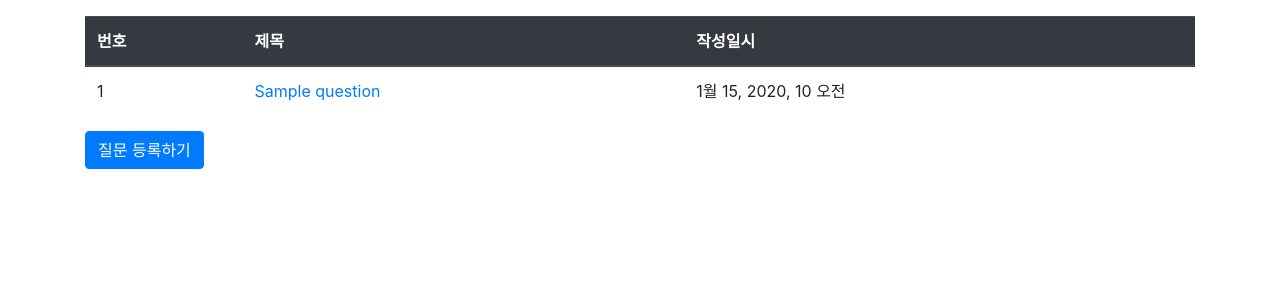
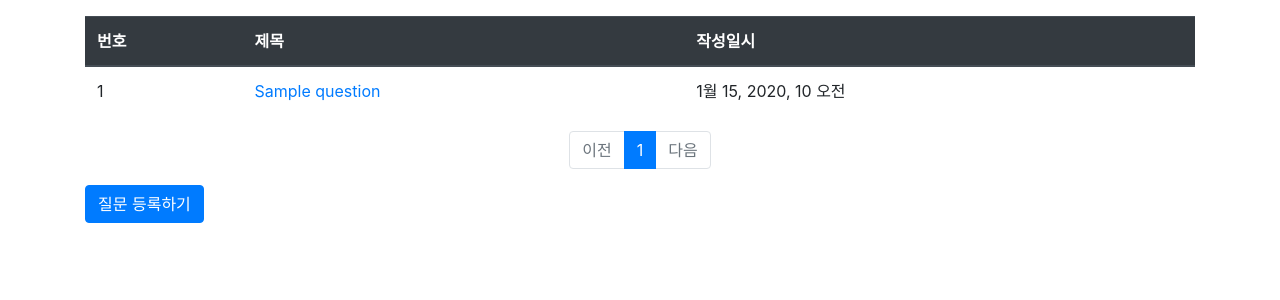
Before and after one commit to CRISPYTYPER/mysite, a Django app: template templates/pybo/question_list.html in a window 1280 px wide. Shown: the part 57-357 px from the top of the page. Run offline with Django 3.2, Linux system fonts and the light colour scheme; the template is opened without the code that fills it: most values are stand-ins (such as "Sample title", 1, 10 or a date in 2020); some libraries are stand-ins or nearby versions.

Commit message:
page 137

```diff
--- a/templates/pybo/question_list.html
+++ b/templates/pybo/question_list.html
@@ -27,6 +27,58 @@
         {% endif %}
         </tbody>
     </table>
+    <!-- 페이징 처리 시작-->
+    <ul class="pagination justify-content-center">
+        <!-- 이전 페이지 -->
+        {% if question_list.has_previous %}
+        <li class="page-item">
+            <a class="page-link"
+               href="?page={{ question_list.previous_page_number }}">
+                이전
+            </a>
+        </li>
+        {% else %}
+        <li class="page-item disabled">
+            <a class="page-link" tabindex="-1" aria-disabled="true" href="#">
+                이전
+            </a>
+        </li>
+        {% endif %}
+        <!-- 페이지 리스트 -->
+        {% for page_number in question_list.paginator.page_range %}
+        {% if page_number >= question_list.number|add:-5 and page_number <= question_list.number|add:5 %}
+            {% if page_number == question_list.number %}
+            <li class="page-item active" aria-current="page">
+                <a class="page-link" href="?page={{ page_number }}">
+                    {{ page_number }}
+                </a>
+            </li>
+            {% else %}
+            <li class="page-item">
+                <a class="page-link" href="?page={{ page_number }}">
+                    {{ page_number }}
+                </a>
+            </li>
+            {% endif %}
+        {% endif %}
+        {% endfor %}
+        <!-- 다음 페이지 -->
+        {% if question_list.has_next %}
+        <li class="page-item">
+            <a class="page-link"
+            href="?page={{ question_list.next_page_number }}">
+                다음
+            </a>
+        </li>
+        {% else %}
+        <li class="page-item disabled">
+            <a class="page-link" tabindex="-1" aria-disabled="true" href="#">
+                다음
+            </a>
+        </li>
+        {% endif %}
+    </ul>
+    <!--페이징 처리 끝-->
     <a href="{% url 'pybo:question_create' %}" class="btn btn-primary">
         질문 등록하기
     </a>
```
Also changed, not shown: pybo/views.py (+12 -1 lines), db.sqlite3.
